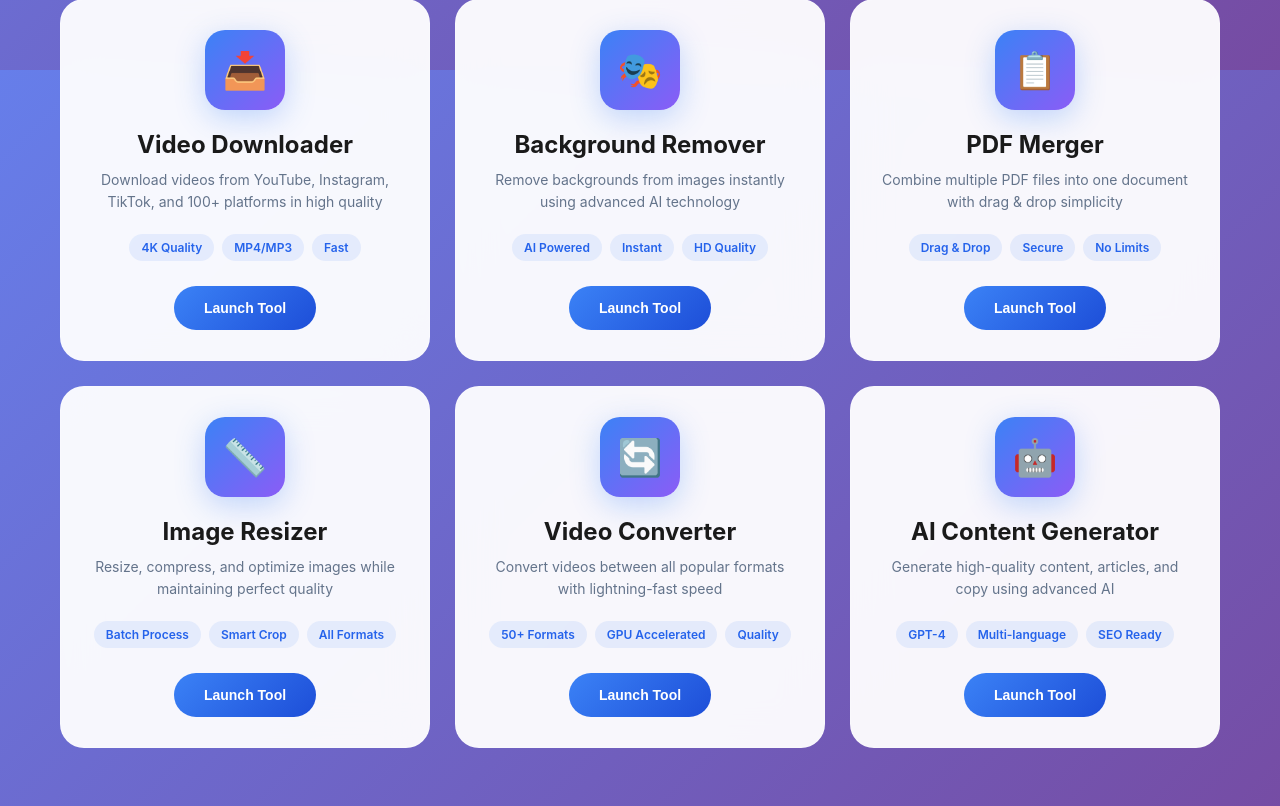
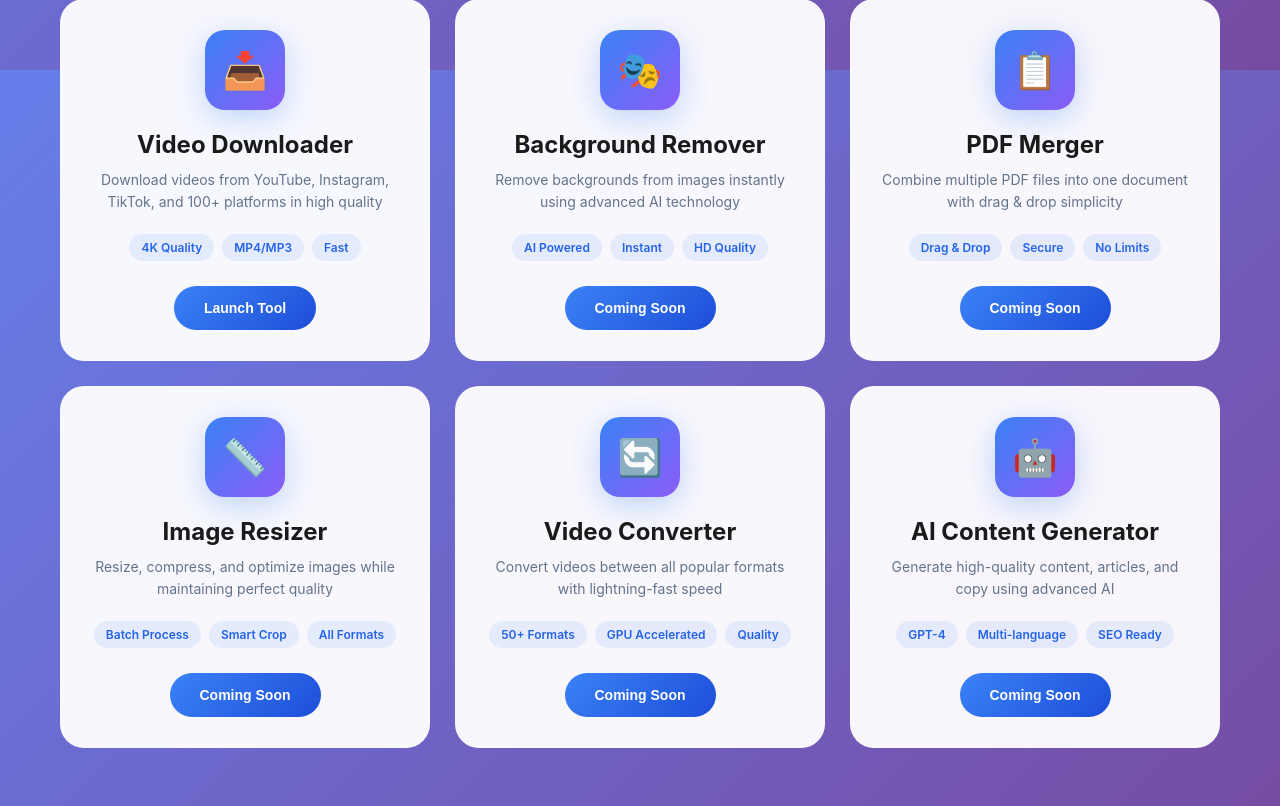
Before and after one commit to alwaysnithish/21ktools, a Django app: page / in a window 1280 px wide. Shown: the part 730-1536 px from the top of the page. Run offline with Django 5.2, Linux system fonts and the light colour scheme; some libraries are stand-ins or nearby versions.

Commit message:
Update home.html

```diff
--- a/Templates/home.html
+++ b/Templates/home.html
@@ -3,7 +3,7 @@
 <head>
   <meta charset="UTF-8" />
   <meta name="viewport" content="width=device-width, initial-scale=1.0" />
-  <title>21K Tools - Universal Header & Footer</title>
+  <title>21K Tools - Powerful Online Utility Tools </title>
   <style>
     * {
       margin: 0;
@@ -558,7 +558,7 @@
       <button class="app-button">Launch Tool</button>
     </div>
 
-    <div class="tool-app" onclick="window.open('/image/background-remover', '_blank')">
+    <div class="tool-app" onclick="window.open('', '_blank')">
       <div class="app-icon">🎭</div>
       <h3 class="app-title">Background Remover</h3>
       <p class="app-description">Remove backgrounds from images instantly using advanced AI technology</p>
@@ -567,10 +567,10 @@
         <span class="feature-badge">Instant</span>
         <span class="feature-badge">HD Quality</span>
       </div>
-      <button class="app-button">Launch Tool</button>
+      <button class="app-button">Coming Soon</button>
     </div>
 
-    <div class="tool-app" onclick="window.open('/pdf/merger', '_blank')">
+    <div class="tool-app" onclick="window.open('/', '_blank')">
       <div class="app-icon">📋</div>
       <h3 class="app-title">PDF Merger</h3>
       <p class="app-description">Combine multiple PDF files into one document with drag & drop simplicity</p>
@@ -579,10 +579,10 @@
         <span class="feature-badge">Secure</span>
         <span class="feature-badge">No Limits</span>
       </div>
-      <button class="app-button">Launch Tool</button>
+      <button class="app-button">Coming Soon</button>
     </div>
 
-    <div class="tool-app" onclick="window.open('/image/resize', '_blank')">
+    <div class="tool-app" onclick="window.open('/', '_blank')">
       <div class="app-icon">📏</div>
       <h3 class="app-title">Image Resizer</h3>
       <p class="app-description">Resize, compress, and optimize images while maintaining perfect quality</p>
@@ -591,10 +591,10 @@
         <span class="feature-badge">Smart Crop</span>
         <span class="feature-badge">All Formats</span>
       </div>
-      <button class="app-button">Launch Tool</button>
+      <button class="app-button">Coming Soon</button>
     </div>
 
-    <div class="tool-app" onclick="window.open('/video/converter', '_blank')">
+    <div class="tool-app" onclick="window.open('/', '_blank')">
       <div class="app-icon">🔄</div>
       <h3 class="app-title">Video Converter</h3>
       <p class="app-description">Convert videos between all popular formats with lightning-fast speed</p>
@@ -603,10 +603,10 @@
         <span class="feature-badge">GPU Accelerated</span>
         <span class="feature-badge">Quality</span>
       </div>
-      <button class="app-button">Launch Tool</button>
+      <button class="app-button">Coming Soon</button>
     </div>
 
-    <div class="tool-app" onclick="window.open('/ai/content-generator', '_blank')">
+    <div class="tool-app" onclick="window.open('/', '_blank')">
       <div class="app-icon">🤖</div>
       <h3 class="app-title">AI Content Generator</h3>
       <p class="app-description">Generate high-quality content, articles, and copy using advanced AI</p>
@@ -615,7 +615,7 @@
         <span class="feature-badge">Multi-language</span>
         <span class="feature-badge">SEO Ready</span>
       </div>
-      <button class="app-button">Launch Tool</button>
+      <button class="app-button">Coming Soon</button>
     </div>
   </div>
 </main>
```
